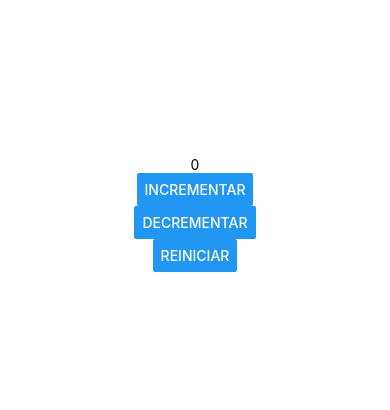
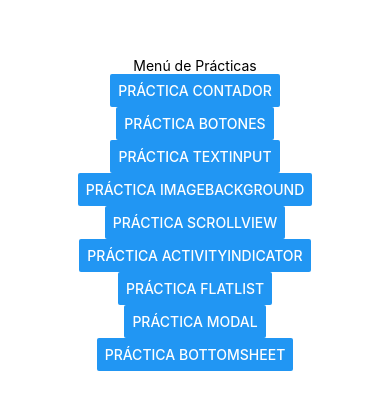
Before and after one commit to EchoMeter4/PAM214, a React Native app in the folder intro/: screen / in a window 390 px wide. Shown: the part 208-618 px from the top of the page. Built offline with nearby package versions, Linux system fonts and the light colour scheme.

Commit message:
feat: add menu screen.

```diff
--- a/intro/App.js
+++ b/intro/App.js
@@ -1,30 +1,12 @@
 //1. Zona de importaciones.
-import { StatusBar } from 'expo-status-bar';
 import {Button, StyleSheet, Text, View} from 'react-native';
-import {useState} from "react";
+import MenuScreen from "./screens/MenuScreen";
 
 //2. Vista, zona de componentes.
 export default function App() {
-  const [getContador, setContador] = useState(0);
-
     return (
-    <View style={styles.container}>
-      <Text>{getContador}</Text>
-      <Button
-          title="Incrementar"
-          onPress={() => {setContador(getContador + 1)}}
-      />
-      <Button
-          title="Decrementar"
-          onPress={() => {setContador(getContador - 1)}}
-      />
-      <Button
-          title="Reiniciar"
-          onPress={() => {setContador(0)}}
-      />
-      <StatusBar style="auto" />
-    </View>
-  );
+        <MenuScreen/>
+    )
 }
 
 //3. Zona de estilos.
--- /dev/null
+++ b/intro/screens/ActivityIndicatorScreen.js
@@ -0,0 +1,19 @@
+import {Text, StyleSheet, View, Button} from "react-native";
+import React, {useState} from 'react';
+
+export default function ActivityIndicatorScreen() {
+    return (
+        <View>
+            <Text>Próximamente</Text>
+        </View>
+    )
+}
+
+const styles = StyleSheet.create({
+    container: {
+        flex: 1,
+        backgroundColor: '#fff',
+        alignItems: 'center',
+        justifyContent: 'center',
+    },
+});
--- /dev/null
+++ b/intro/screens/BotonesScreen.js
@@ -0,0 +1,19 @@
+import {Text, StyleSheet, View, Button} from "react-native";
+import React, {useState} from 'react';
+
+export default function BotonesScreen() {
+    return (
+        <View>
+            <Text>Próximamente by Rogelio y compañía</Text>
+        </View>
+    )
+}
+
+const styles = StyleSheet.create({
+    container: {
+        flex: 1,
+        backgroundColor: '#fff',
+        alignItems: 'center',
+        justifyContent: 'center',
+    },
+});
--- /dev/null
+++ b/intro/screens/BottomSheetScreen.js
@@ -0,0 +1,19 @@
+import {Text, StyleSheet, View, Button} from "react-native";
+import React, {useState} from 'react';
+
+export default function BottomSheetScreen() {
+    return (
+        <View>
+            <Text>Próximamente</Text>
+        </View>
+    )
+}
+
+const styles = StyleSheet.create({
+    container: {
+        flex: 1,
+        backgroundColor: '#fff',
+        alignItems: 'center',
+        justifyContent: 'center',
+    },
+});
--- /dev/null
+++ b/intro/screens/ContadorScreen.js
@@ -0,0 +1,44 @@
+//1. Zona de importaciones.
+import {StatusBar} from 'expo-status-bar';
+import {Button, StyleSheet, Text, View} from 'react-native';
+import {useState} from "react";
+
+//2. Vista, zona de componentes.
+export default function ContadorScreen() {
+    const [getContador, setContador] = useState(0);
+
+    return (
+        <View style={styles.container}>
+            <Text>{getContador}</Text>
+            <Button
+                title="Incrementar"
+                onPress={() => {
+                    setContador(getContador + 1)
+                }}
+            />
+            <Button
+                title="Decrementar"
+                onPress={() => {
+                    setContador(getContador - 1)
+                }}
+            />
+            <Button
+                title="Reiniciar"
+                onPress={() => {
+                    setContador(0)
+                }}
+            />
+            <StatusBar style="auto"/>
+        </View>
+    );
+}
+
+//3. Zona de estilos.
+const styles = StyleSheet.create({
+    container: {
+        flex: 1,
+        backgroundColor: '#fff',
+        alignItems: 'center',
+        justifyContent: 'center',
+    },
+});
--- /dev/null
+++ b/intro/screens/FlatListScreen.js
@@ -0,0 +1,19 @@
+import {Text, StyleSheet, View, Button} from "react-native";
+import React, {useState} from 'react';
+
+export default function FlatListScreen() {
+    return (
+        <View>
+            <Text>Próximamente</Text>
+        </View>
+    )
+}
+
+const styles = StyleSheet.create({
+    container: {
+        flex: 1,
+        backgroundColor: '#fff',
+        alignItems: 'center',
+        justifyContent: 'center',
+    },
+});
--- /dev/null
+++ b/intro/screens/ImageBackgroundScreen.js
@@ -0,0 +1,19 @@
+import {Text, StyleSheet, View, Button} from "react-native";
+import React, {useState} from 'react';
+
+export default function ImageBackgroundScreen() {
+    return (
+        <View>
+            <Text>Próximamente</Text>
+        </View>
+    )
+}
+
+const styles = StyleSheet.create({
+    container: {
+        flex: 1,
+        backgroundColor: '#fff',
+        alignItems: 'center',
+        justifyContent: 'center',
+    },
+});
--- /dev/null
+++ b/intro/screens/MenuScreen.js
@@ -0,0 +1,88 @@
+import {Text, StyleSheet, View, Button} from "react-native";
+import React, {useState} from 'react';
+import ContadorScreen from './ContadorScreen';
+import BotonesScreen from './BotonesScreen';
+import TextInputScreen from "./TextInputScreen";
+import ImageBackgroundScreen from "./ImageBackgroundScreen";
+import ScrollViewScreen from "./ScrollViewScreen";
+import ActivityIndicatorScreen from "./ActivityIndicatorScreen";
+import FlatListScreen from "./FlatListScreen";
+import ModalScreen from "./ModalScreen";
+import BottomSheetScreen from "./BottomSheetScreen";
+
+export default function MenuScreen() {
+    const [screen, setScreen] = useState('menu');
+
+    switch (screen) {
+        case 'contador':
+            return <ContadorScreen/>
+        case 'botones':
+            return <BotonesScreen/>
+        case 'textInput':
+            return <TextInputScreen/>
+        case 'imageBackground':
+            return <ImageBackgroundScreen/>
+        case 'scrollView':
+            return <ScrollViewScreen/>
+        case 'activityIndicator':
+            return <ActivityIndicatorScreen/>
+        case 'flatList':
+            return <FlatListScreen/>
+        case 'modal':
+            return <ModalScreen/>
+        case 'bottomSheet':
+            return <BottomSheetScreen/>
+        case 'menu':
+        default:
+            return (
+                <View style={styles.container}>
+                    <Text>Menú de Prácticas</Text>
+                    <Button
+                        title="Práctica Contador"
+                        onPress={() => setScreen('contador')}
+                    />
+                    <Button
+                        title="Práctica Botones"
+                        onPress={() => setScreen('botones')}
+                    />
+                    <Button
+                        title="Práctica TextInput"
+                        onPress={() => setScreen('textInput')}
+                    />
+                    <Button
+                        title="Práctica ImageBackground"
+                        onPress={() => setScreen('imageBackground')}
+                    />
+                    <Button
+                        title="Práctica ScrollView"
+                        onPress={() => setScreen('scrollView')}
+                    />
+                    <Button
+                        title="Práctica ActivityIndicator"
+                        onPress={() => setScreen('activityIndicator')}
+                    />
+                    <Button
+                        title="Práctica FlatList"
+                        onPress={() => setScreen('flatList')}
+                    />
+                    <Button
+                        title="Práctica Modal"
+                        onPress={() => setScreen('modal')}
+                    />
+                    <Button
+                        title="Práctica BottomSheet"
+                        onPress={() => setScreen('bottomSheet')}
+                    />
+                </View>
+            )
+    }
+}
+
+const styles = StyleSheet.create({
+    container: {
+        flex: 1,
+        backgroundColor: '#fff',
+        alignItems: 'center',
+        justifyContent: 'center',
+    },
+});
--- /dev/null
+++ b/intro/screens/ModalScreen.js
@@ -0,0 +1,19 @@
+import {Text, StyleSheet, View, Button} from "react-native";
+import React, {useState} from 'react';
+
+export default function ModalScreen() {
+    return (
+        <View>
+            <Text>Próximamente</Text>
+        </View>
+    )
+}
+
+const styles = StyleSheet.create({
+    container: {
+        flex: 1,
+        backgroundColor: '#fff',
+        alignItems: 'center',
+        justifyContent: 'center',
+    },
+});
--- /dev/null
+++ b/intro/screens/ScrollViewScreen.js
@@ -0,0 +1,19 @@
+import {Text, StyleSheet, View, Button} from "react-native";
+import React, {useState} from 'react';
+
+export default function ScrollViewScreen() {
+    return (
+        <View>
+            <Text>Próximamente</Text>
+        </View>
+    )
+}
+
+const styles = StyleSheet.create({
+    container: {
+        flex: 1,
+        backgroundColor: '#fff',
+        alignItems: 'center',
+        justifyContent: 'center',
+    },
+});
--- /dev/null
+++ b/intro/screens/TextInputScreen.js
@@ -0,0 +1,37 @@
+import {Text, StyleSheet, View, Button, Alert, TextInput, Platform} from "react-native";
+import React, {useState} from 'react';
+
+export default function TextInputScreen() {
+
+    function mostrarAlerta() {
+        return (
+            <View>
+                <Text>Proximamente</Text>
+            </View>
+        )
+    }
+}
+
+const styles = StyleSheet.create({
+    container: {
+        flex: 1,
+        justifyContent: 'center',
+        padding: 20,
+        backgroundColor: '#f5f5f5',
+    },
+    label: {
+        fontSize: 20,
+        fontWeight: 'bold',
+        marginBottom: 10,
+        textAlign: 'center',
+    },
+    input: {
+        height: 50,
+        borderColor: 'gray',
+        borderWidth: 1, //Sirve para ver el borde del input
+        borderRadius: 8, // Bordes redondeados
+        paddingHorizontal: 15, // Espacio interno a los lados
+        marginBottom: 20, // Espacio debajo del input
+        fontSize: 16,
+    },
+});
```
Lines whose indentation alone changed are shown as unchanged.
